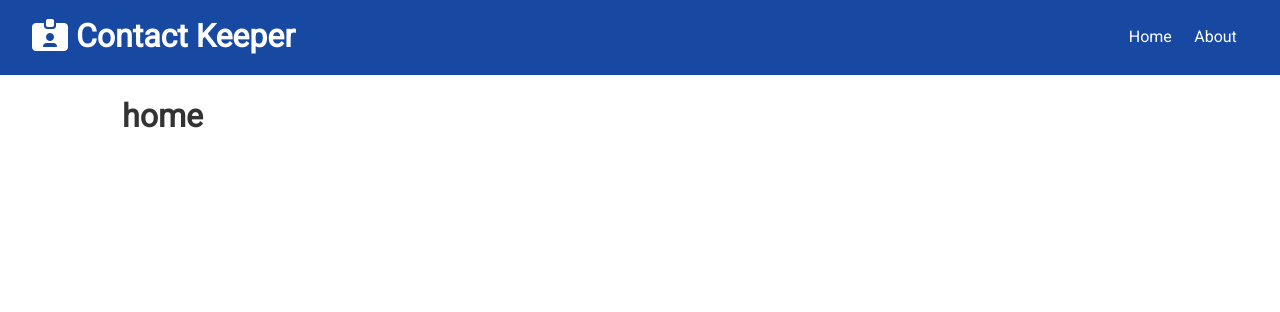
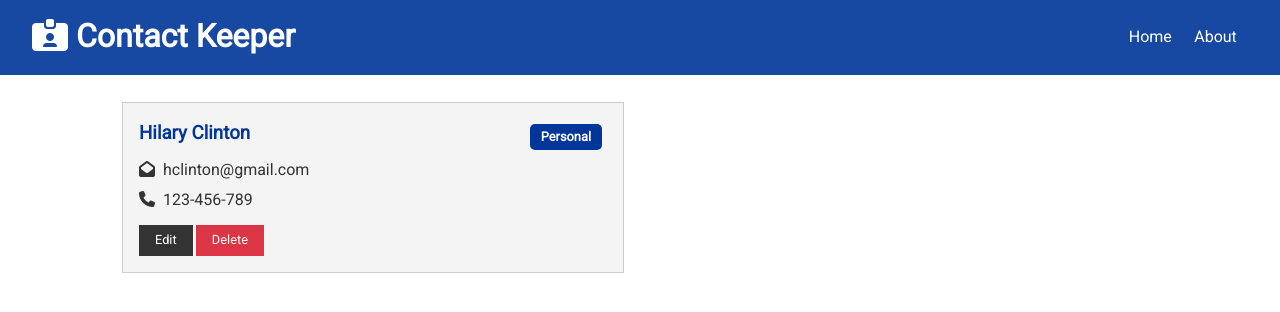
Before and after one commit to Yedzinovich/my-contacts, a React (Create React App) app in the folder client/: page / in a window 1280 px wide. Shown: the top 312 px of the page. Built offline with nearby package versions, Linux system fonts and the light colour scheme; the HTML template or start-up script is replaced by a standard one.

Commit message:
hard coded contact displayed

```diff
--- a/client/src/App.js
+++ b/client/src/App.js
@@ -3,10 +3,13 @@
 import Navbar from './components/layout/Navbar';
 import Home from './components/pages/Home';
 import About from './components/pages/About';
+
+import ContactState from './context/contact/ContactState';
 import './App.css';
 
 const App = () => {
   return (
+    <ContactState>
       <Router>
         <Fragment>
           <Navbar />
@@ -18,6 +21,7 @@
           </div>
         </Fragment>
       </Router>
+    </ContactState>
   );
 };
 
--- /dev/null
+++ b/client/src/components/contacts/ContactItem.js
@@ -0,0 +1,48 @@
+import React from 'react';
+import PropTypes from 'prop-types';
+
+export const ContactItem = ({ contact }) => {
+  const { id, name, email, phone, type } = contact;
+  return (
+    <div className='card bg-light'>
+      <h3 className='text-primary text-left'>
+        {name}{' '}
+        <span
+          style={{ float: 'right' }}
+          className={
+            'badge ' +
+            (type === 'professional' ? 'badge-success' : 'badge-primary')
+          }
+        >
+          {type.charAt(0).toUpperCase() + type.slice(1)}
+        </span>
+      </h3>
+      <ul className='list'>
+        {email && (
+          <li>
+            <i className='fas fa-envelope-open'></i>
+            <span>&nbsp;&nbsp;</span>
+            {email}
+          </li>
+        )}
+        {phone && (
+          <li>
+            <i className='fas fa-phone'></i>
+            <span>&nbsp;&nbsp;</span>
+            {phone}
+          </li>
+        )}
+      </ul>
+      <p>
+        <button className='btn btn-dark btn-sm'>Edit</button>
+        <button className='btn btn-danger btn-sm'>Delete</button>
+      </p>
+    </div>
+  );
+};
+
+ContactItem.propTypes = {
+  contact: PropTypes.object.isRequired,
+};
+
+export default ContactItem;
--- /dev/null
+++ b/client/src/components/contacts/Contacts.js
@@ -0,0 +1,17 @@
+import React, { Fragment, useContext } from 'react';
+import ContactContext from '../../context/contact/contactContext';
+import ContactItem from './ContactItem';
+
+export const Contacts = () => {
+  const contactContext = useContext(ContactContext);
+  const { contacts } = contactContext;
+  return (
+    <Fragment>
+      {contacts.map((contact) => (
+        <ContactItem key={contact.id} contact={contact} />
+      ))}
+    </Fragment>
+  );
+};
+
+export default Contacts;
--- a/client/src/components/pages/About.js
+++ b/client/src/components/pages/About.js
@@ -1,4 +1,5 @@
 import React from 'react';
+import Contacts from '../contacts/Contacts';
 
 export const About = () => {
   return (
--- a/client/src/components/pages/Home.js
+++ b/client/src/components/pages/Home.js
@@ -1,9 +1,15 @@
 import React from 'react';
+import Contacts from '../contacts/Contacts';
 
 export const Home = () => {
   return (
-    <div>
-      <h1>home</h1>
+    <div className='grid-2'>
+      <div>
+        {/* ContactForm */}
+        <div>
+          <Contacts />
+        </div>
+      </div>
     </div>
   );
 };
--- /dev/null
+++ b/client/src/context/contact/ContactState.js
@@ -0,0 +1,55 @@
+import React, { useReducer } from 'react';
+import uuid from 'uuid';
+import ContactContext from './contactContext';
+import ContactReducer from './contactReducer';
+
+import {
+  ADD_CONTACT,
+  DELETE_CONTACT,
+  SET_CURRENT,
+  CLEAR_CURRENT,
+  UPDATE_CONTACT,
+  FILTER_CONTACTS,
+  CLEAR_FILTER,
+} from '../types';
+
+const ContactState = (props) => {
+  const initialState = {
+    contacts: [
+      {
+        name: 'Hilary Clinton',
+        email: 'hclinton@gmail.com',
+        phone: '123-456-789',
+        type: 'personal',
+      },
+    ],
+  };
+
+  const [state, dispatch] = useReducer(ContactReducer, initialState);
+
+  // Add Contact
+
+  // Delete Contact
+
+  // Set Current Contact
+
+  // Clear Current Contact
+
+  // Update Contact
+
+  // Filter Contacts
+
+  // Clear Filter
+
+  return (
+    <ContactContext.Provider
+      value={{
+        contacts: state.contacts,
+      }}
+    >
+      {props.children}
+    </ContactContext.Provider>
+  );
+};
+
+export default ContactState;
--- /dev/null
+++ b/client/src/context/contact/contactContext.js
@@ -0,0 +1,5 @@
+import { createContext } from 'react';
+
+const contactContext = createContext();
+
+export default contactContext;
--- /dev/null
+++ b/client/src/context/types.js
@@ -0,0 +1,9 @@
+export const ADD_CONTACT = 'ADD_CONTACT';
+export const DELETE_CONTACT = 'DELETE_CONTACT';
+export const SET_CURRENT = 'SET_CURRENT';
+export const CLEAR_CURRENT = 'CLEAR_CURRENT';
+export const UPDATE_CONTACT = 'UPDATE_CONTACT';
+export const FILTER_CONTACTS = 'FILTER_CONTACTS';
+export const CLEAR_FILTER = 'CLEAR_FILTER';
+export const SET_ALERT = 'SET_ALERT';
+export const REMOVE_ALERT = 'REMOVE_ALERT';
```
Also changed, not shown: client/src/context/contact/contactReducer.js (added). Lines whose indentation alone changed are shown as unchanged.
